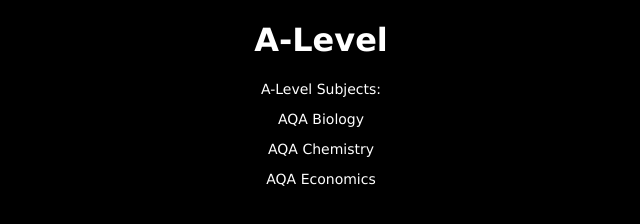
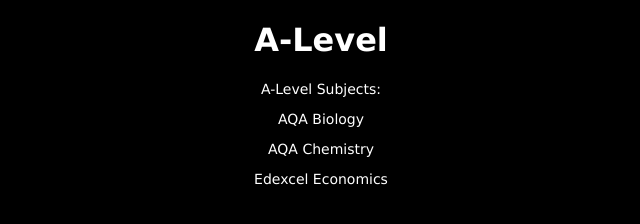
Before and after one commit to thestudytuber/alevel, a plain HTML site: page index.html in a window 1280 px wide. Shown: the full height of the page, 319-959 px from the left. Drawn offline with Linux system fonts and the light colour scheme.

Commit message:
Update index.html

```diff
--- a/index.html
+++ b/index.html
@@ -16,7 +16,7 @@ p {text-align:center;font-family:Verdana, sans-serif;font-size:14px;font-style:n
 <p>A-Level Subjects:</p>
 <p>AQA Biology </p>
 <p>AQA Chemistry </p>
-<p>AQA Economics</p>
+<p>Edexcel Economics</p>
 <p></p>
 <p></p>
 </body>
```
